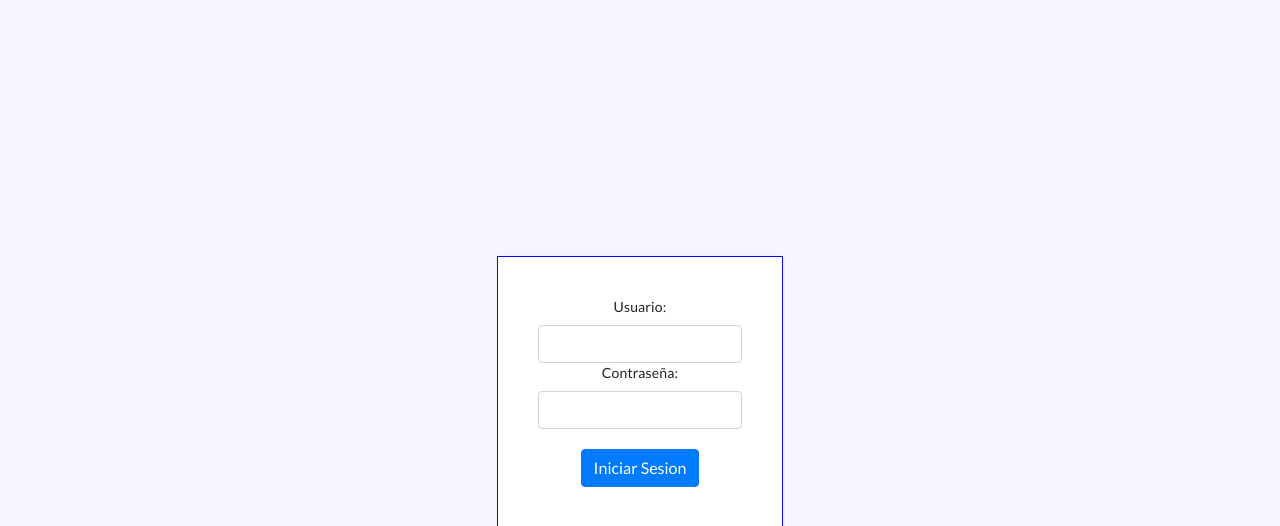
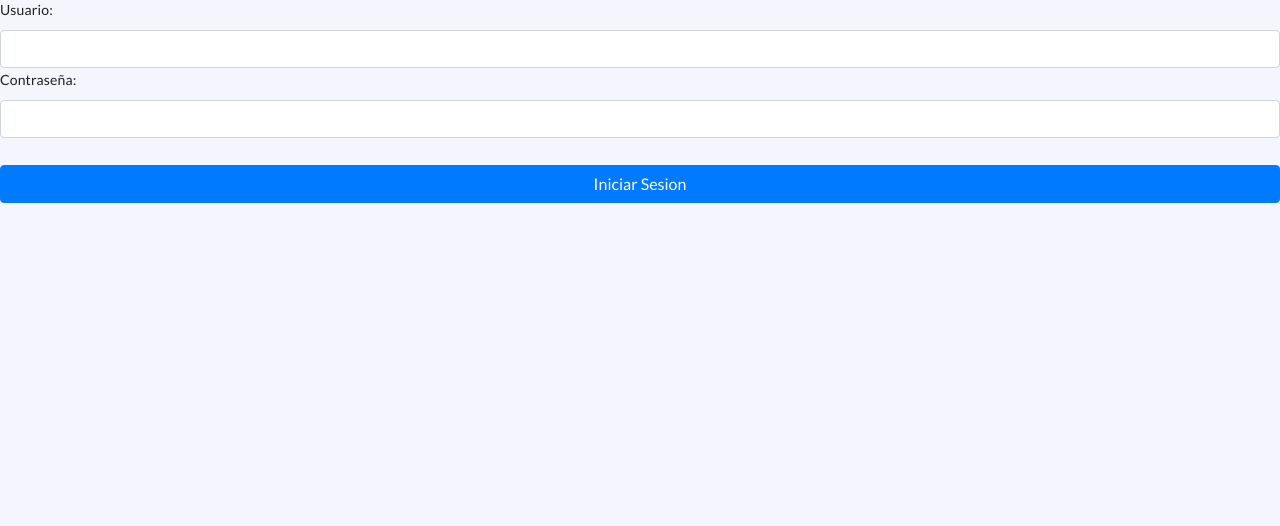
Before and after one commit to obed-herrera/cmproduction, a React (Create React App) app: page / in a window 1280 px wide. Shown: the top 526 px of the page. Built offline with nearby package versions, Linux system fonts and the light colour scheme.

Commit message:
Se agregaron estilos al login, hay que cambiar el de button que afecta a todos los demas buttons

```diff
--- a/src/pages/Login/Login.css
+++ b/src/pages/Login/Login.css
@@ -1,13 +1,26 @@
-.containerPrincipal {
-    position: absolute;
-      left: 50%;
-      top: 50%;
-      transform: translate(-50%, -50%);
-      border: 1px solid blue;
-      padding: 40px;
-      background-color: white;
-  }
+.div-login{
+    width: 300px;
+    height: 400px;
+    display: flex;
+    flex-direction: column;
+    justify-content: space-evenly;
+    margin: 0 auto;
+    border: 1px solid #dbdbdb;
+    border-radius: 5px;
+    padding: 10px;
+    margin-top: 10vh;
+}
 
-  .containerSecundario{
-    text-align: center;
-  }
+input{
+    width:95%;
+    border: 1px solid #dbdbdb;
+    padding: 5px;
+    margin: 2px 0;
+    border-radius: 5px;
+}
+
+button{
+    width: 100%;
+    margin: 5px 0;
+    background-color: dodgerblue;
+}
```
